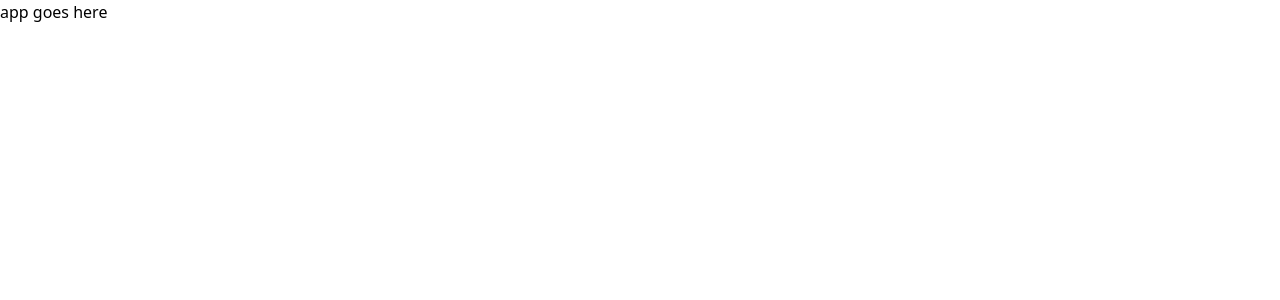
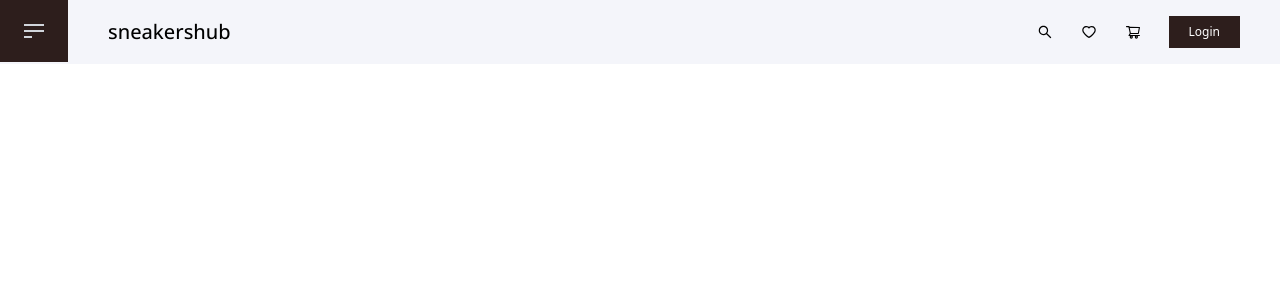
Before and after one commit to stanleyclaudius/online-shop, a React (Create React App) app in the folder client/: page / in a window 1280 px wide. Shown: the top 300 px of the page. Built offline with nearby package versions, Linux system fonts and the light colour scheme.

Commit message:
Create Navbar component

```diff
--- a/client/package.json
+++ b/client/package.json
@@ -12,6 +12,8 @@
     "@types/react-dom": "^17.0.11",
     "react": "^17.0.2",
     "react-dom": "^17.0.2",
+    "react-icons": "^4.3.1",
+    "react-router-dom": "^6.2.1",
     "react-scripts": "5.0.0",
     "typescript": "^4.5.5",
     "web-vitals": "^2.1.4"
@@ -41,6 +43,7 @@
     ]
   },
   "devDependencies": {
+    "@types/react-router-dom": "^5.3.3",
     "autoprefixer": "^10.4.2",
     "postcss": "^8.4.7",
     "tailwindcss": "^3.0.23"
--- a/client/src/App.tsx
+++ b/client/src/App.tsx
@@ -1,8 +1,16 @@
+import { BrowserRouter as Router, Routes, Route } from 'react-router-dom'
+import PageRender from './utils/PageRender'
+import Home from './pages/home'
+
 const App = () => {
   return (
-    <div>
-      app goes here
-    </div>
+    <Router>
+      <Routes>
+        <Route path='/' element={<Home />} />
+        <Route path='/:page' element={<PageRender />} />
+        <Route path='/:page/:id' element={<PageRender />} />
+      </Routes>
+    </Router>
   )
 }
 
--- /dev/null
+++ b/client/src/components/general/HamburgerMenu.tsx
@@ -0,0 +1,11 @@
+const HamburgerMenu = () => {
+  return (
+    <div>
+      <div className='w-5 h-[2px] mb-1 bg-gray-300'></div>
+      <div className='w-5 h-[2px] mb-1 bg-gray-300'></div>
+      <div className='w-2 h-[2px] bg-gray-300'></div>
+    </div>
+  )
+}
+
+export default HamburgerMenu
--- /dev/null
+++ b/client/src/components/general/Navbar.tsx
@@ -0,0 +1,20 @@
+import { AiOutlineSearch, AiOutlineHeart, AiOutlineShoppingCart } from 'react-icons/ai'
+import { Link } from 'react-router-dom'
+
+const Navbar = () => {
+  return (
+    <div className='flex items-center justify-between pl-10 py-4'>
+      <div className='font-opensans text-xl font-medium'>
+        sneakershub
+      </div>
+      <div className='flex items-center gap-7'>
+        <AiOutlineSearch className='cursor-pointer' />
+        <AiOutlineHeart className='cursor-pointer' />
+        <AiOutlineShoppingCart className='cursor-pointer' />
+        <Link to='/login' className='bg-[#2D1E1C] text-white py-2 px-5 text-xs'>Login</Link>
+      </div>
+    </div>
+  )
+}
+
+export default Navbar
--- /dev/null
+++ b/client/src/components/general/NotFound.tsx
@@ -0,0 +1,9 @@
+const NotFound = () => {
+  return (
+    <div>
+      not found
+    </div>
+  )
+}
+
+export default NotFound
--- a/client/src/index.css
+++ b/client/src/index.css
@@ -1,3 +1,5 @@
+@import url('https://fonts.googleapis.com/css2?family=Open+Sans:wght@400;500&display=swap');
+
 @tailwind base;
 @tailwind components;
 @tailwind utilities;
--- /dev/null
+++ b/client/src/pages/home.tsx
@@ -0,0 +1,19 @@
+import HamburgerMenu from './../components/general/HamburgerMenu'
+import Navbar from './../components/general/Navbar'
+
+const Home = () => {
+  return (
+    <div className='bg-[#F4F5FA] flex'>
+      <div>
+        <div className='cursor-pointer bg-[#2D1E1C] p-6'>
+          <HamburgerMenu />
+        </div>
+      </div>
+      <div className='flex-1 pr-10'>
+        <Navbar />
+      </div>
+    </div>
+  )
+}
+
+export default Home
--- /dev/null
+++ b/client/src/pages/login.tsx
@@ -0,0 +1,9 @@
+const Login = () => {
+  return (
+    <div>
+      login page goes here
+    </div>
+  )
+}
+
+export default Login
--- /dev/null
+++ b/client/src/utils/PageRender.tsx
@@ -0,0 +1,21 @@
+import { createElement } from 'react'
+import { useParams } from 'react-router-dom'
+import NotFound from './../components/general/NotFound'
+
+const generatePage = (pageName: string) => {
+  const component = () => require(`./../pages/${pageName}`).default
+
+  try {
+    return createElement(component())
+  } catch (err) {
+    return <NotFound />
+  }
+}
+
+const PageRender = () => {
+  const { page, id } = useParams()
+  let pageName = id ? `${page}/[id]` : `${page}`
+  return generatePage(pageName)
+}
+
+export default PageRender
--- a/client/tailwind.config.js
+++ b/client/tailwind.config.js
@@ -3,6 +3,9 @@ module.exports = {
     "./src/**/*.{js,jsx,ts,tsx}"
   ],
   theme: {
+    fontFamily: {
+      'opensans': ['Open Sans']
+    },
     extend: {},
   },
   plugins: [],
```
Also changed, not shown: 1 other file (tests, documents, lock files or other folders).
